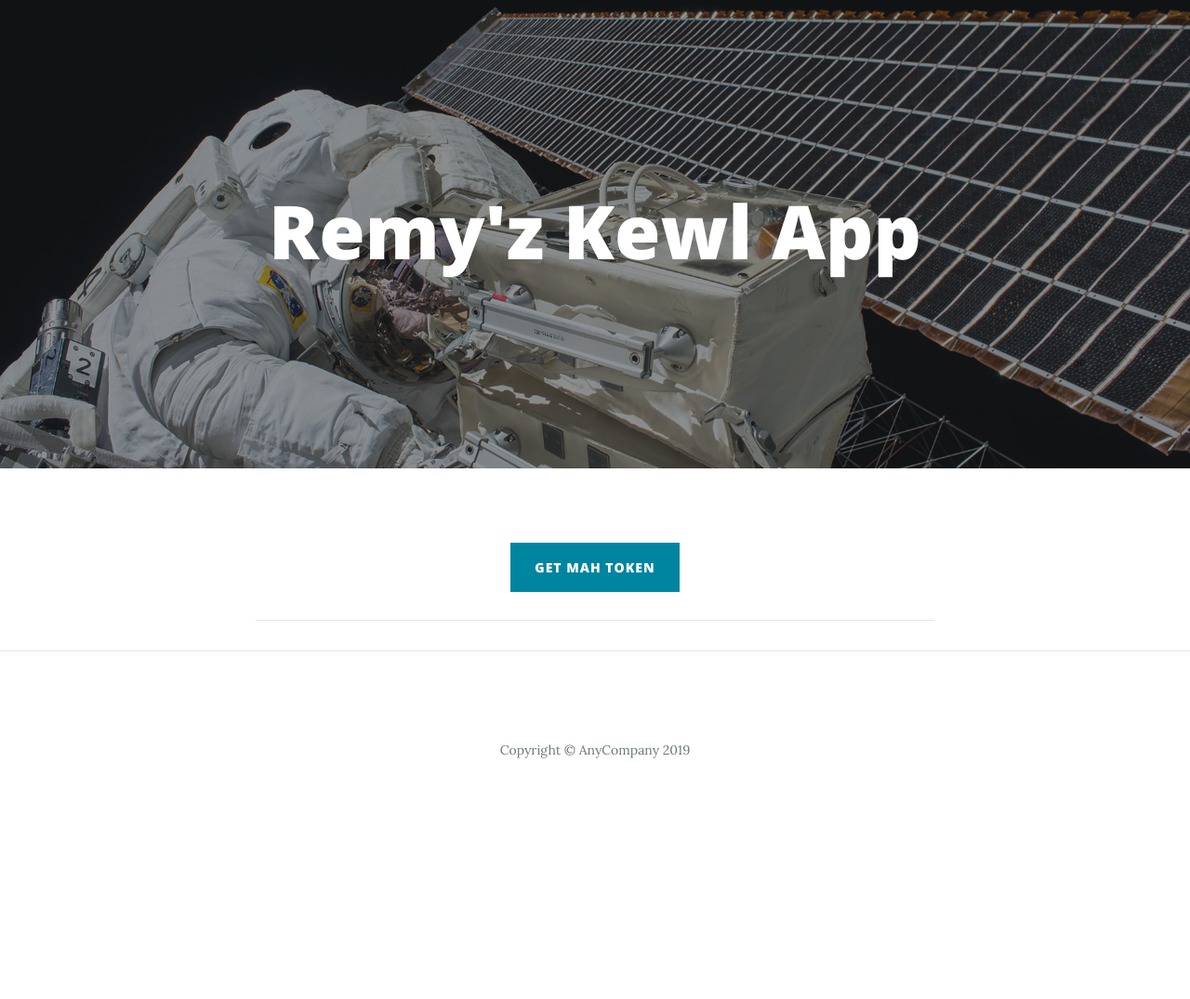
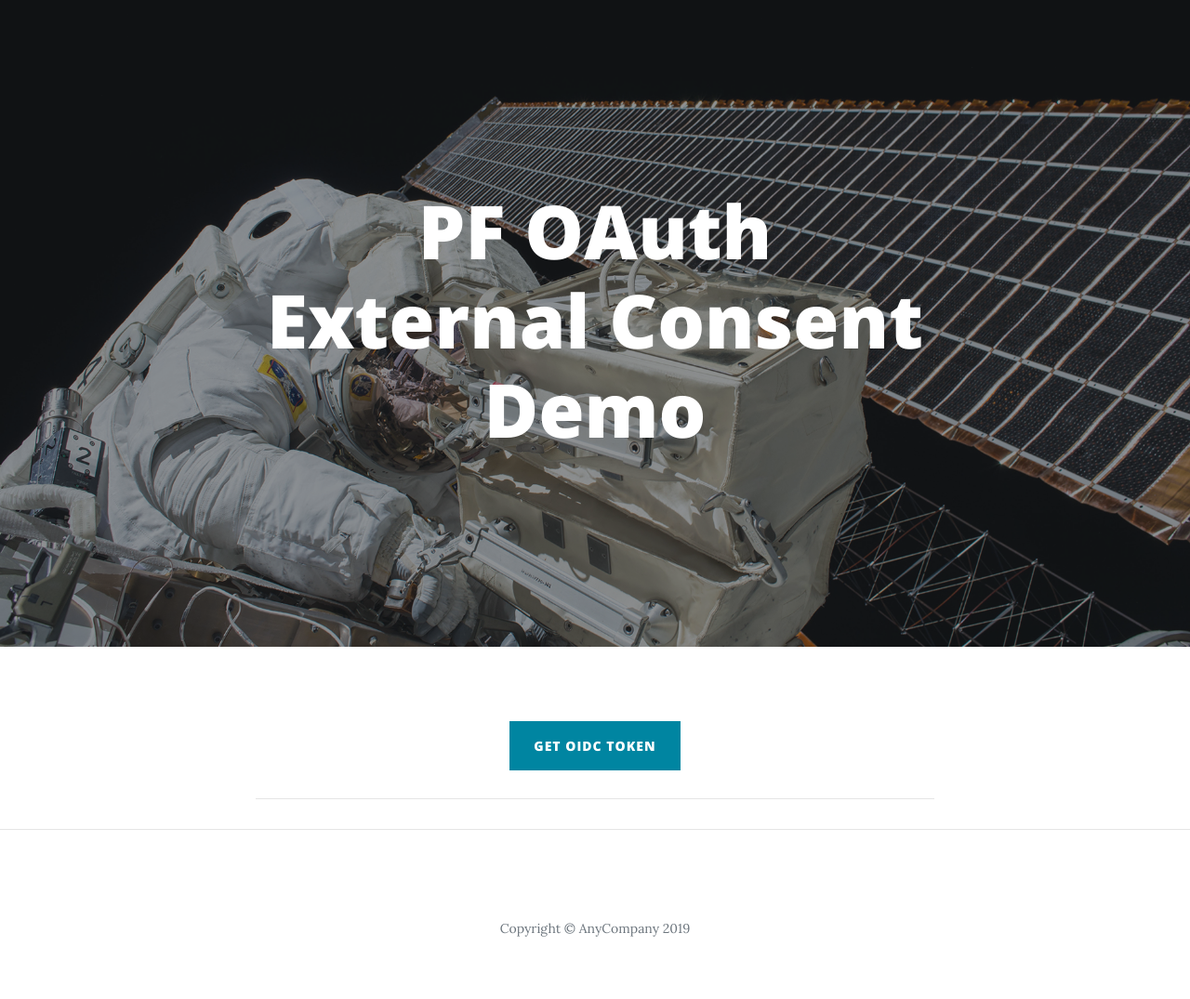
Before and after one commit to cprice-ping/PFExternalConsent, a PHP site: page /startHere.php in a window 1280 px wide. Shown: the whole page at 93% size. Before the commit the page ends 816 px from the top, so only its background shows below. Run offline with PHP 8.4, Linux system fonts and the light colour scheme.

Commit message:
Updating Consent pages

```diff
--- a/php/src/agentlessConsent/startHere.php
+++ b/php/src/agentlessConsent/startHere.php
@@ -1,7 +1,7 @@
 <?php
 
 // SET SOME IMPORTANT VALUES
-$pingfed = "https://pingfed:9031";
+$pingfed = "https://localhost:9031";
 $clientId = "PingLogon";
 $redirectUri = "http%3A%2F%2Flocalhost%2FagentlessConsent%2FtokenSwap.html";
 
@@ -25,7 +25,7 @@ $pfURL = $pingfed . "/as/authorization.oauth2?client_id=" . $clientId . "&respon
   <meta name="description" content="">
   <meta name="author" content="">
 
-  <title>AnyCompany Data Management</title>
+  <title>PingFed External Consent Demo</title>
 
   <!-- Bootstrap core CSS -->
   <link href="vendor/bootstrap/css/bootstrap.min.css" rel="stylesheet">
@@ -71,7 +71,7 @@ $pfURL = $pingfed . "/as/authorization.oauth2?client_id=" . $clientId . "&respon
       <div class="row">
         <div class="col-lg-8 col-md-10 mx-auto">
           <div class="site-heading">
-            <h1>Remy'z Kewl App</h1>
+            <h1>PF OAuth External Consent Demo</h1>
           </div>
         </div>
       </div>
@@ -88,7 +88,7 @@ $pfURL = $pingfed . "/as/authorization.oauth2?client_id=" . $clientId . "&respon
 
 
 				 <?php
-						echo "<p align=\"center\"><input value=\"Get Mah Token\" type=\"submit\" class=\"btn btn-primary float-center\"\/></p>";
+						echo "<p align=\"center\"><input value=\"Get OIDC Token\" type=\"submit\" class=\"btn btn-primary float-center\"\/></p>";
 
 				?>
 
```
Also changed, not shown: php/src/agentlessConsent/updateConsent.php (+4 -6 lines).
